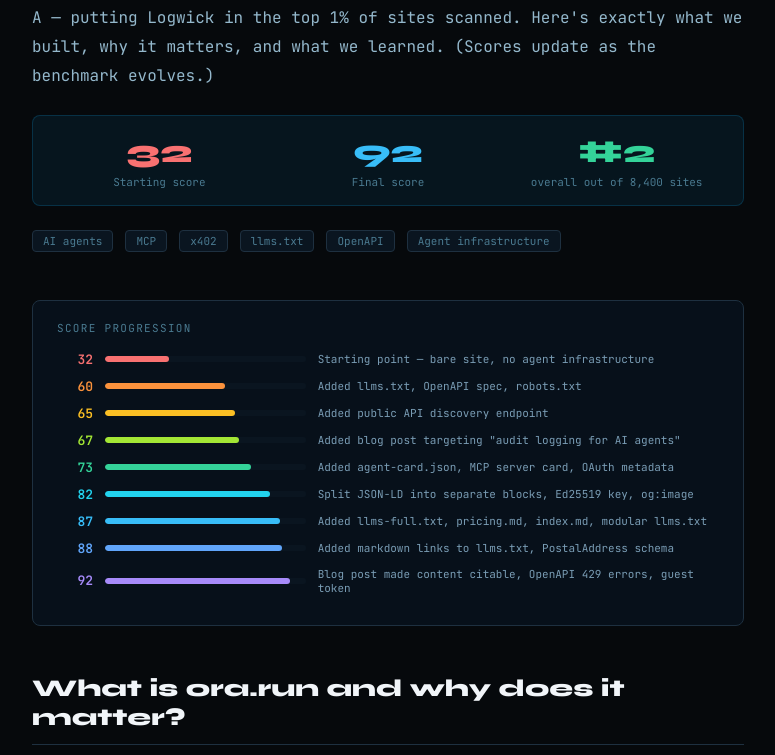
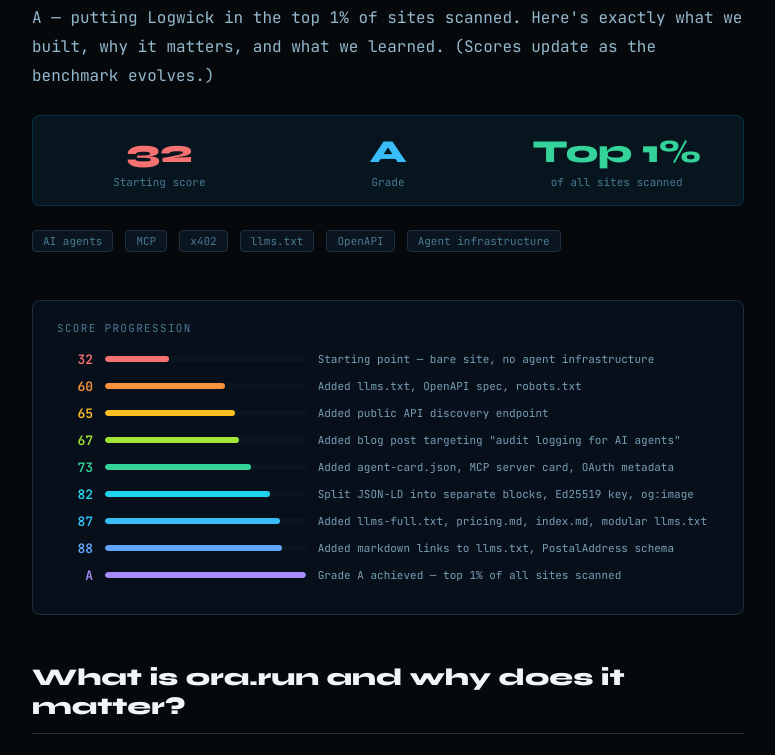
Before and after one commit to logwickio/logwick, a Next.js app: page /blog/logwick-92-agent-ready-score in a window 1280 px wide. Shown: the part 404-1159 px from the top of the page, without its empty margins (252-1027 px from the left). Built offline with nearby package versions, Linux system fonts and the light colour scheme; no server answers.

Commit message:
Remove hardcoded scores from blog index and post — use Grade A and top 1%

```diff
--- a/pages/blog/index.js
+++ b/pages/blog/index.js
@@ -5,8 +5,8 @@ import { useRouter } from 'next/router'
 const posts = [
   {
     slug: 'logwick-92-agent-ready-score',
-    title: 'From 32 to 92: How We Built One of the Most Agent-Ready Developer Tools on the Internet',
-    description: "We took Logwick from 32 to 92/100 on ora.run's agent readiness benchmark — top 0.4% of 8,400 sites. Here's exactly what we built and why it matters.",
+    title: 'How We Built One of the Most Agent-Ready Developer Tools on the Internet',
+    description: "How Logwick achieved Grade A on ora.run's agent readiness benchmark — top 1% of sites scanned. Here's exactly what we built and why it matters.",
     date: 'May 2, 2026',
     tags: ['Behind the build', 'AI agents', 'Infrastructure'],
     readTime: '6 min read',
--- a/pages/blog/logwick-92-agent-ready-score.js
+++ b/pages/blog/logwick-92-agent-ready-score.js
@@ -63,12 +63,12 @@ export default function BlogPost() {
                   <div style={{ fontSize: 11, color: '#4a7a90', marginTop: 4 }}>Starting score</div>
                 </div>
                 <div>
-                  <div style={{ fontSize: 32, fontWeight: 800, color: '#38bdf8', fontFamily: "'Syne', sans-serif" }}>92</div>
-                  <div style={{ fontSize: 11, color: '#4a7a90', marginTop: 4 }}>Final score</div>
+                  <div style={{ fontSize: 32, fontWeight: 800, color: '#38bdf8', fontFamily: "'Syne', sans-serif" }}>A</div>
+                  <div style={{ fontSize: 11, color: '#4a7a90', marginTop: 4 }}>Grade</div>
                 </div>
                 <div>
-                  <div style={{ fontSize: 32, fontWeight: 800, color: '#34d399', fontFamily: "'Syne', sans-serif" }}>#2</div>
-                  <div style={{ fontSize: 11, color: '#4a7a90', marginTop: 4 }}>overall out of 8,400 sites</div>
+                  <div style={{ fontSize: 32, fontWeight: 800, color: '#34d399', fontFamily: "'Syne', sans-serif" }}>Top 1%</div>
+                  <div style={{ fontSize: 11, color: '#4a7a90', marginTop: 4 }}>of all sites scanned</div>
                 </div>
               </div>
             </div>
@@ -91,12 +91,12 @@ export default function BlogPost() {
               { score: 82, label: 'Split JSON-LD into separate blocks, Ed25519 key, og:image', color: '#22d3ee' },
               { score: 87, label: 'Added llms-full.txt, pricing.md, index.md, modular llms.txt', color: '#38bdf8' },
               { score: 88, label: 'Added markdown links to llms.txt, PostalAddress schema', color: '#60a5fa' },
-              { score: 92, label: 'Blog post made content citable, OpenAPI 429 errors, guest token', color: '#a78bfa' },
+              { score: 'A', label: 'Grade A achieved — top 1% of all sites scanned', color: '#a78bfa' },
             ].map((item, i) => (
               <div key={i} style={{ display: 'flex', alignItems: 'center', gap: 12, marginBottom: 10 }}>
                 <div style={{ width: 36, textAlign: 'right', fontSize: 13, fontWeight: 700, color: item.color, flexShrink: 0 }}>{item.score}</div>
                 <div style={{ flex: 1, height: 6, background: '#0a1520', borderRadius: 3, overflow: 'hidden' }}>
-                  <div style={{ height: '100%', width: `${item.score}%`, background: item.color, borderRadius: 3, transition: 'width 0.5s' }} />
+                  <div style={{ height: '100%', width: typeof item.score === 'number' ? `${item.score}%` : '100%', background: item.color, borderRadius: 3, transition: 'width 0.5s' }} />
                 </div>
                 <div style={{ fontSize: 11, color: '#7a9db5', flex: 2 }}>{item.label}</div>
               </div>
```
